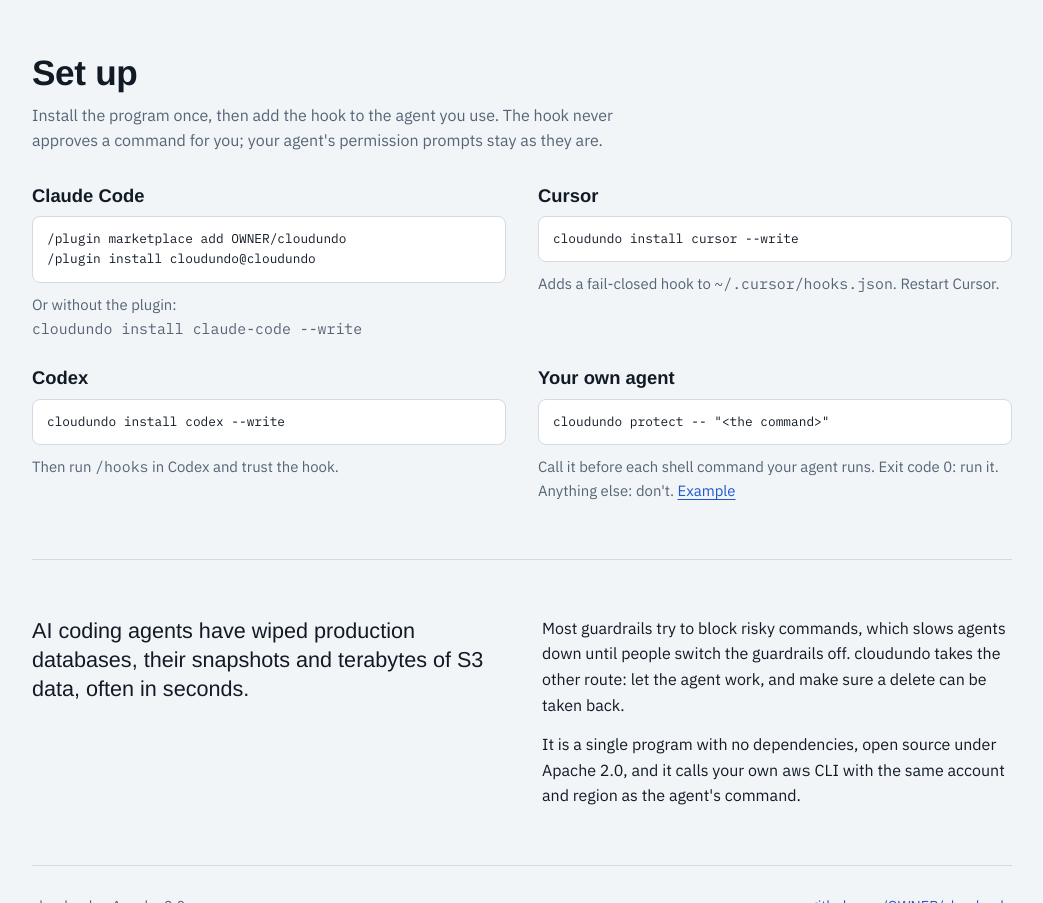
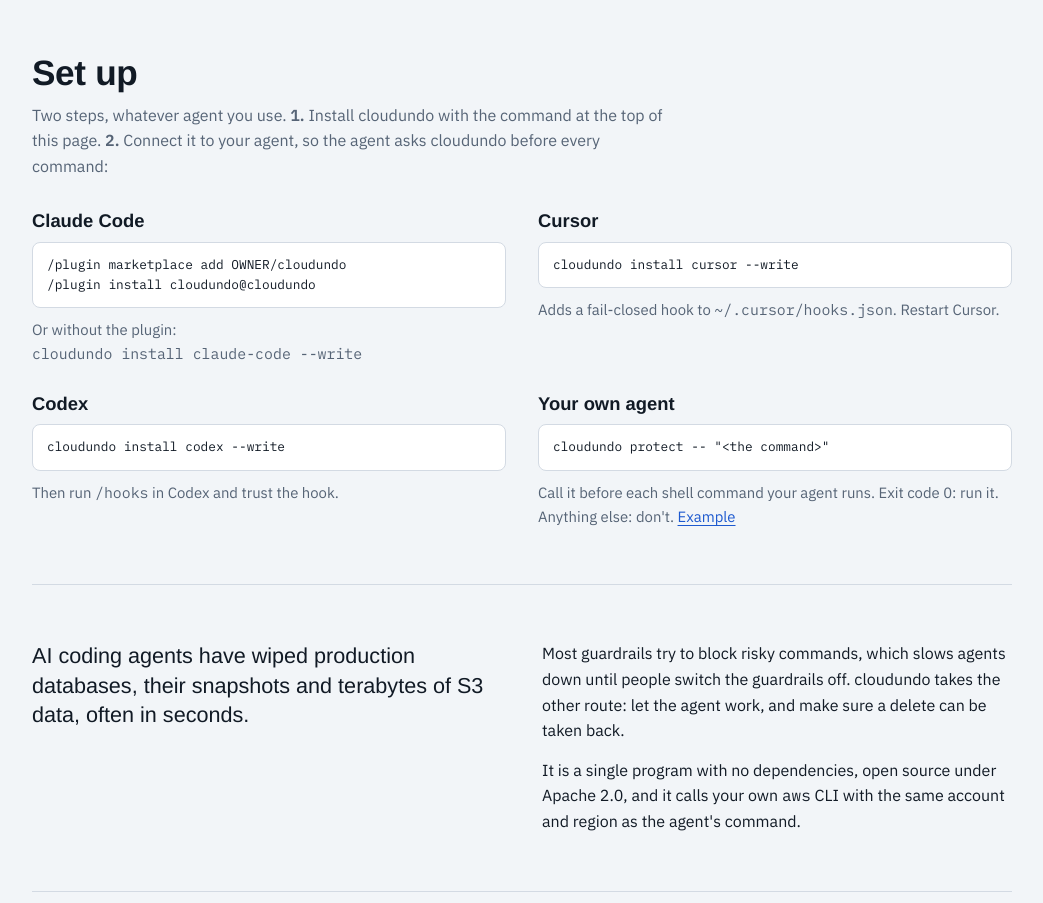
Before and after one commit to cloudundo-dev/cloudundo, a plain HTML site: page site/index.html in a window 1280 px wide. Shown: the part 2475-3378 px from the top of the page, without its empty margins (118-1161 px from the left). Drawn offline with Linux system fonts and the light colour scheme; a web font is replaced by a local one.

Commit message:
Explain setup as two steps for every agent

```diff
--- a/site/index.html
+++ b/site/index.html
@@ -243,7 +243,7 @@ footer { border-top: 1px solid var(--line); padding-block: 28px 40px; color: var
   <section id="setup">
     <div class="section-head">
       <h2>Set up</h2>
-      <p>Install the program once, then add the hook to the agent you use. The hook never approves a command for you; your agent's permission prompts stay as they are.</p>
+      <p>Two steps, whatever agent you use. <strong>1.</strong> Install cloudundo with the command at the top of this page. <strong>2.</strong> Connect it to your agent, so the agent asks cloudundo before every command:</p>
     </div>
     <div class="agents">
       <div class="agent">
```
Also changed, not shown: 1 other file.
